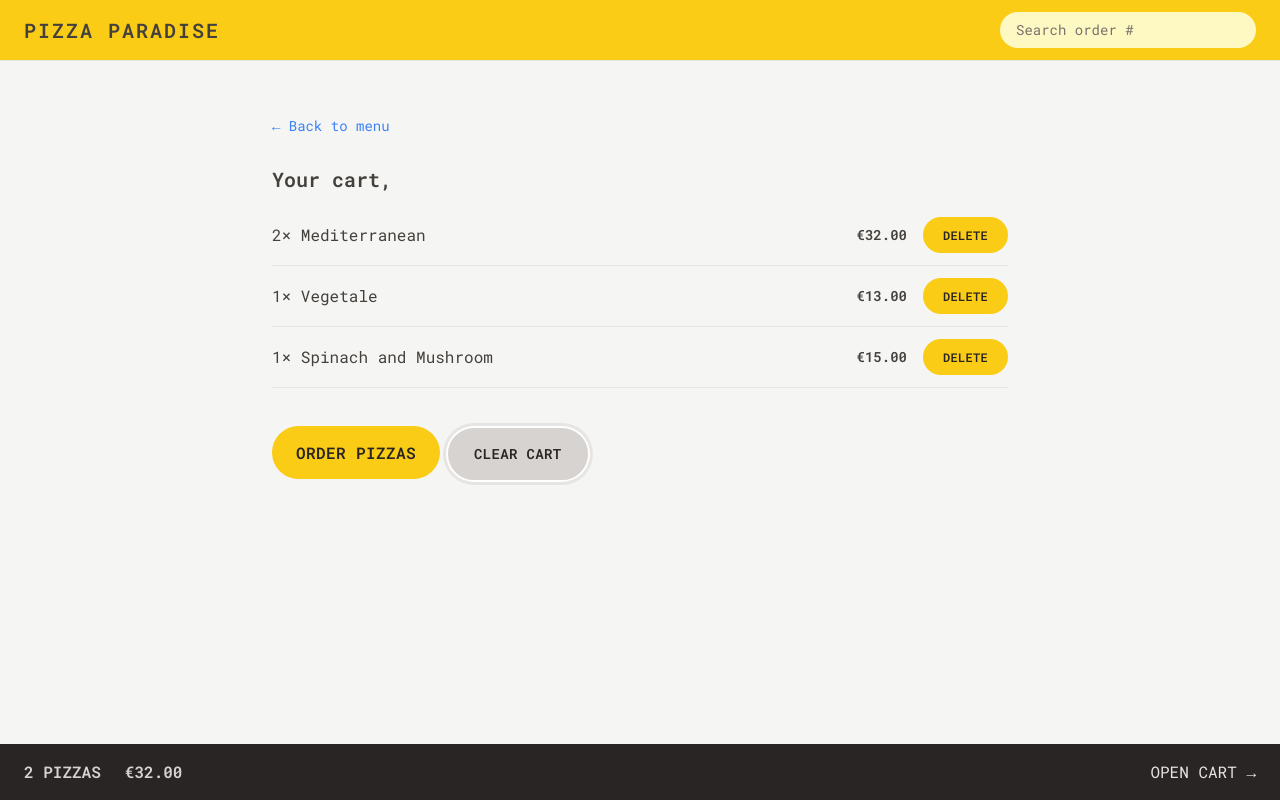
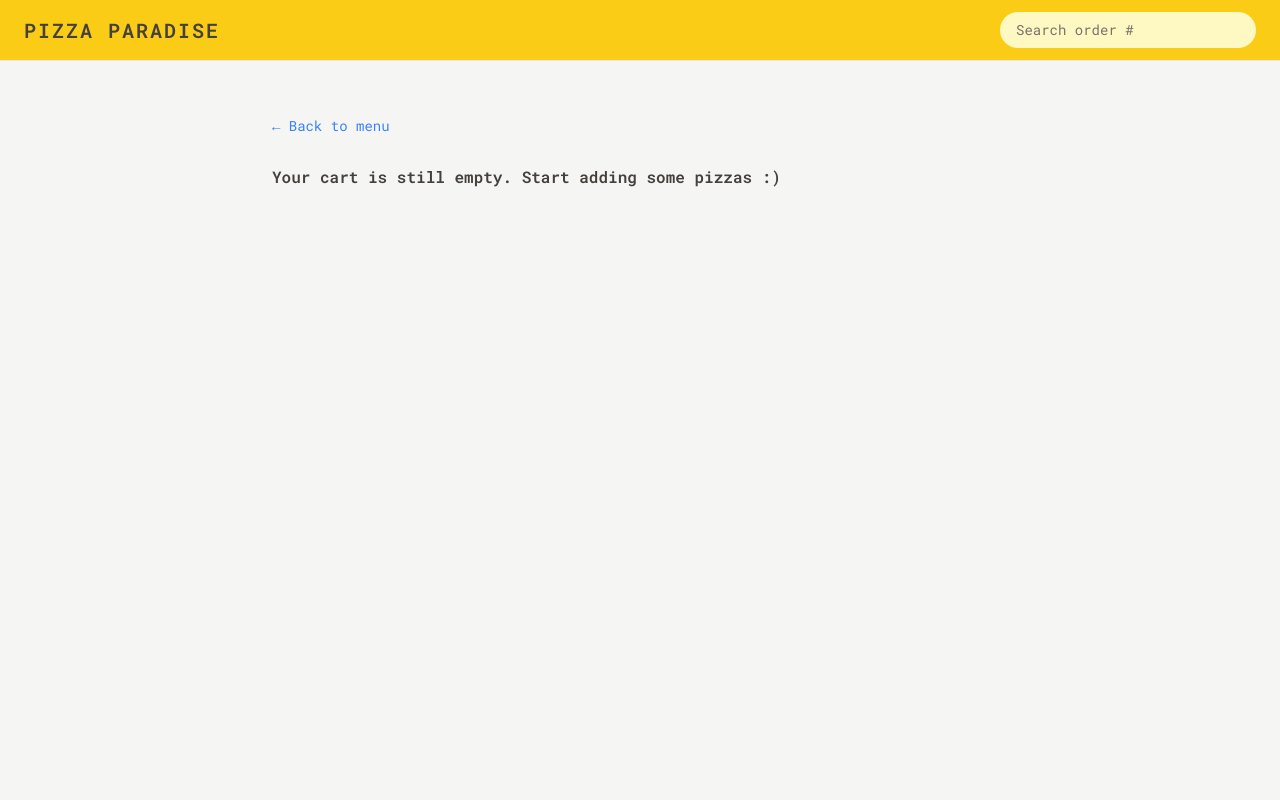
Before and after one commit to aadil-rehman/Pizza-Paradise, a React (Vite) app: page /cart in a window 1280 px wide. Both pictures are taken after a click on the button "CLEAR CART". Built offline with nearby package versions, Linux system fonts and the light colour scheme.

Commit message:
few changes

```diff
--- a/src/features/cart/Cart.jsx
+++ b/src/features/cart/Cart.jsx
@@ -2,7 +2,9 @@ import { Link } from "react-router-dom";
 import LinkButton from "../../ui/LinkButton";
 import Button from "../../ui/Button";
 import CartItem from "./CartItem";
-import { useSelector } from "react-redux";
+import { useDispatch, useSelector } from "react-redux";
+import { clearCart, getCart } from "./cartSlice";
+import EmptyCart from "./EmptyCart";
 
 const fakeCart = [
 	{
@@ -29,8 +31,18 @@ const fakeCart = [
 ];
 
 function Cart() {
-	const cart = fakeCart;
+	const cart = useSelector(getCart);
+	const dispatch = useDispatch();
+	// const cart = fakeCart;
 	const username = useSelector((state) => state.user.username);
+
+	if (!cart.length) return <EmptyCart />;
+
+	function handleClear(e) {
+		// e.preventDefault();
+
+		dispatch(clearCart());
+	}
 
 	return (
 		<div className="px-4 py-3">
@@ -47,7 +59,9 @@ function Cart() {
 				<Button to="/order/new" type="primary">
 					Order pizzas
 				</Button>
-				<Button type="secondary">Clear Cart</Button>
+				<Button type="secondary" onClick={handleClear}>
+					Clear Cart
+				</Button>
 			</div>
 		</div>
 	);
--- a/src/features/cart/CartItem.jsx
+++ b/src/features/cart/CartItem.jsx
@@ -1,8 +1,11 @@
+import { useDispatch } from "react-redux";
 import Button from "../../ui/Button";
 import { formatCurrency } from "../../utils/helpers";
+import { deleteItem } from "./cartSlice";
 
 function CartItem({ item }) {
 	const { pizzaId, name, quantity, totalPrice } = item;
+	const dispatch = useDispatch();
 
 	return (
 		<li className="py-3 sm:flex sm:justify-between sm:items-center ">
@@ -11,7 +14,9 @@ function CartItem({ item }) {
 			</p>
 			<div className="flex justify-between items-center  sm:gap-4">
 				<p className="text-sm font-semibold">{formatCurrency(totalPrice)}</p>
-				<Button type="small">Delete</Button>
+				<Button type="small" onClick={() => dispatch(deleteItem(pizzaId))}>
+					Delete
+				</Button>
 			</div>
 		</li>
 	);
--- a/src/features/cart/CartOverview.jsx
+++ b/src/features/cart/CartOverview.jsx
@@ -7,6 +7,7 @@ function CartOverview() {
 	const numOfPizzas = useSelector(getTotalPizzas);
 	const totalPrize = useSelector(getTotalPrize);
 
+	if (!numOfPizzas) return null;
 	return (
 		<div className="bg-stone-800 text-stone-200 uppercase px-4 py-4 sm:px-6 text-sm md:text-base flex justify-between items-center">
 			<p className="text-stone-300 font-semibold space-x-4 sm:space-x-6">
--- a/src/features/cart/EmptyCart.jsx
+++ b/src/features/cart/EmptyCart.jsx
@@ -1,13 +1,15 @@
-import { Link } from 'react-router-dom';
+import LinkButton from "../../ui/LinkButton";
 
 function EmptyCart() {
-  return (
-    <div>
-      <Link to="/menu">&larr; Back to menu</Link>
+	return (
+		<div className="px-4 py-3">
+			<LinkButton to="/menu">&larr; Back to menu</LinkButton>
 
-      <p>Your cart is still empty. Start adding some pizzas :)</p>
-    </div>
-  );
+			<p className="font-semibold mt-7">
+				Your cart is still empty. Start adding some pizzas :)
+			</p>
+		</div>
+	);
 }
 
 export default EmptyCart;
--- a/src/features/cart/cartSlice.jsx
+++ b/src/features/cart/cartSlice.jsx
@@ -51,6 +51,8 @@ export const {
 
 export default cartSlice.reducer;
 
+export const getCart = (state) => state.cart.cart;
+
 export const getTotalPizzas = (state) =>
 	state.cart.cart.reduce((sum, item) => sum + item.quantity, 0);
 
```
